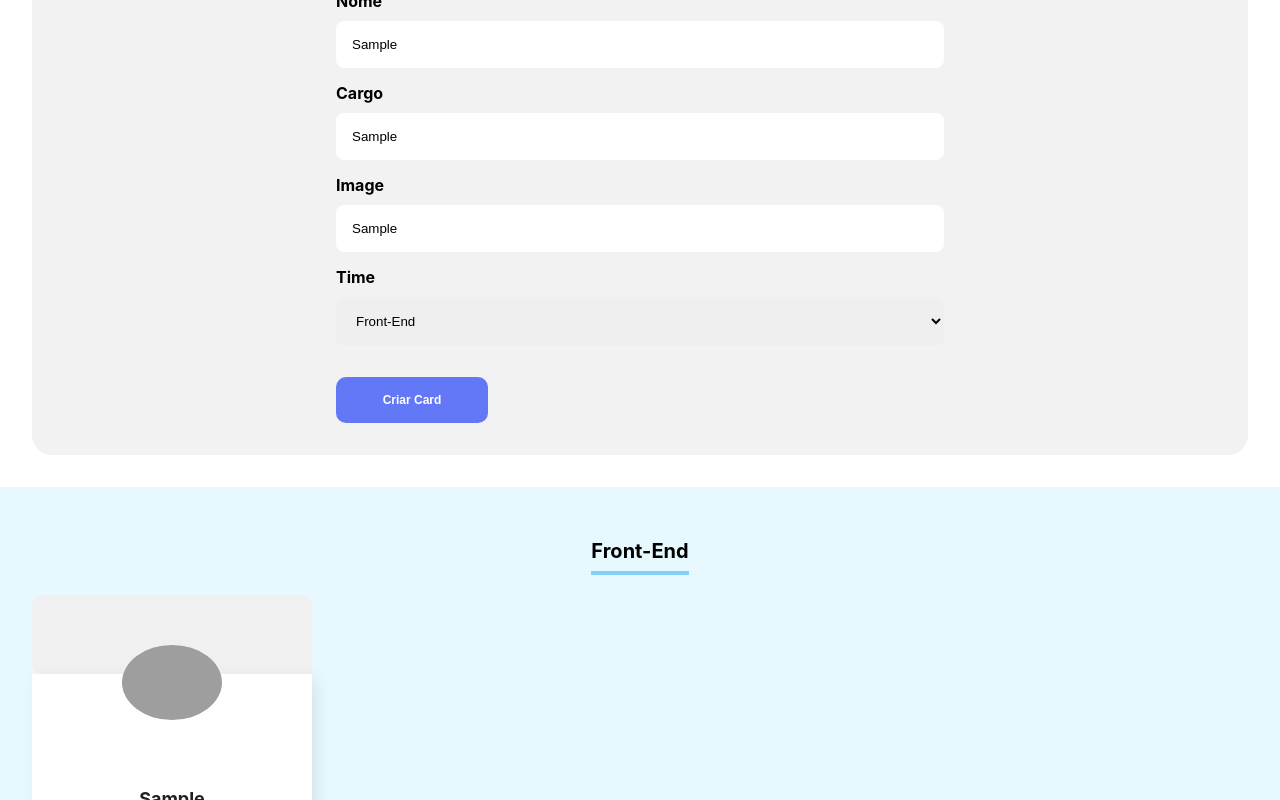
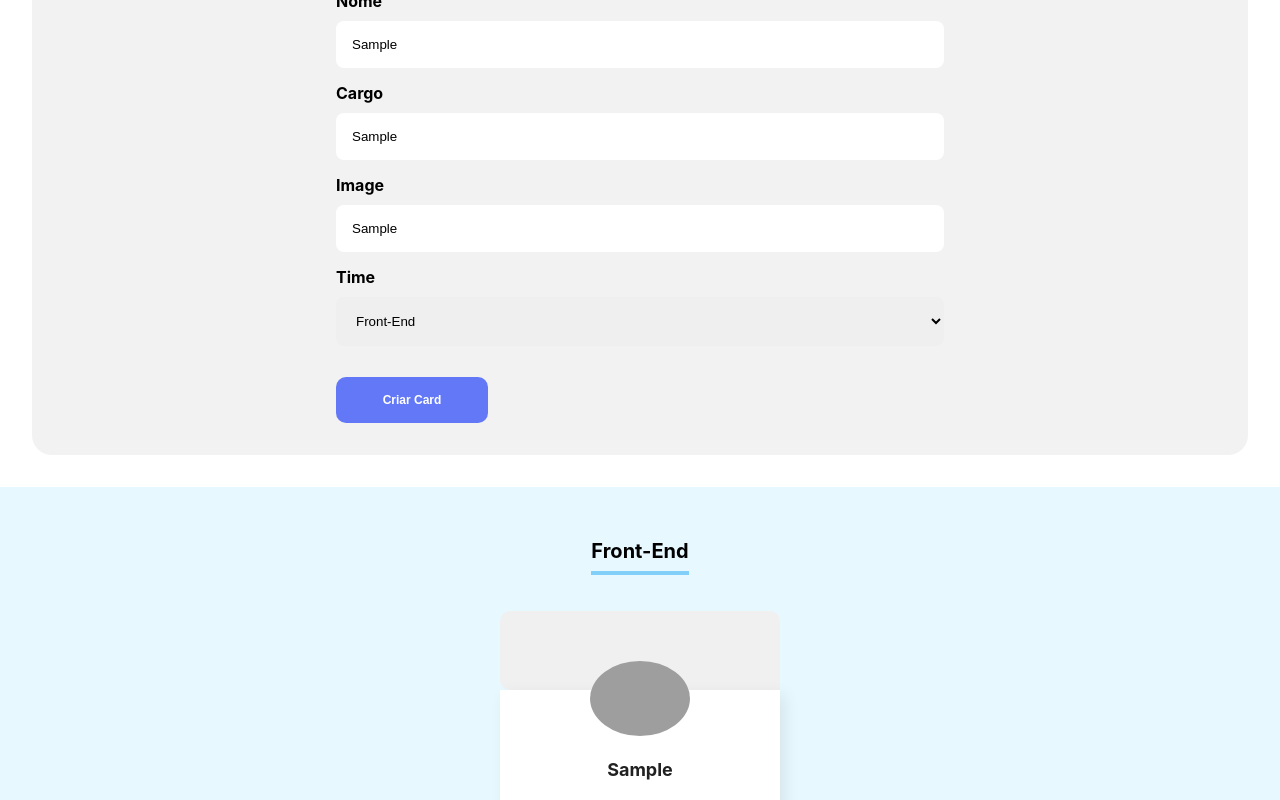
Before and after one commit to davisllv/organo, a React (Create React App) app: page / in a window 1280 px wide. Both pictures are taken after typing "Sample", "Sample", "Sample" into the empty fields and a click on the button "Criar Card". Shown: the part 584-1384 px from the top of the page. Built offline with nearby package versions, Linux system fonts and the light colour scheme; grey boxes are pictures that could not be loaded.

Commit message:
adicionado funcionamento

```diff
--- a/src/App.js
+++ b/src/App.js
@@ -62,14 +62,7 @@ function App() {
       <Formulario handleSubmit={handleSubmit} />
 
       {times.map((time) => (
-        <Time
-          key={time.nome}
-          value={time.value}
-          nome={time.nome}
-          corPrimaria={time.corPrimaria}
-          corSecundaria={time.corSecundaria}
-          listaColadoradores={listaDados}
-        />
+        <Time key={time.nome} valores={time} listaColadoradores={listaDados} />
       ))}
     </div>
   );
--- a/src/components/Card/styles.css
+++ b/src/components/Card/styles.css
@@ -1,6 +1,6 @@
 .colaborador {
     width: 280px;
-    margin-right: 1.5rem;
+    margin-top: 1rem;
 }
 
 .colaborador .cabecalho {
@@ -19,7 +19,7 @@
     background-color: #FFFFFF;
     box-shadow: 5px 5px 15px rgba(0, 0, 0, 0.08);
     border-radius: 0x 0px 10px 10px;
-    padding-top: 90px;
+    padding-top: 45px;
     padding-bottom: 40px;
 }
 
--- a/src/components/Time/index.js
+++ b/src/components/Time/index.js
@@ -2,16 +2,17 @@ import Card from "../Card";
 import "./time.css";
 
 const Time = (props) => {
-  // Dumb Componente - Componente Estático
-  console.log(props);
-  console.log();
+  const { valores } = props;
   return (
-    <section className="time" style={{ backgroundColor: props.corSecundaria }}>
-      <h3 style={{ borderColor: `${props.corPrimaria}` }}>{props.nome}</h3>
+    <section
+      className="time"
+      style={{ backgroundColor: valores.corSecundaria }}
+    >
+      <h3 style={{ borderColor: `${valores.corPrimaria}` }}>{valores.nome}</h3>
 
       <div className="cards">
         {props.listaColadoradores
-          .filter((col) => col.time === props.value)
+          .filter((col) => col.time === valores.value)
           .map((col) => {
             return <Card user={col} />;
           })}
--- a/src/components/Time/time.css
+++ b/src/components/Time/time.css
@@ -14,5 +14,6 @@
 
 .cards {
     display: flex;
+    justify-content: space-around;
     flex-wrap: wrap;
 }
```
